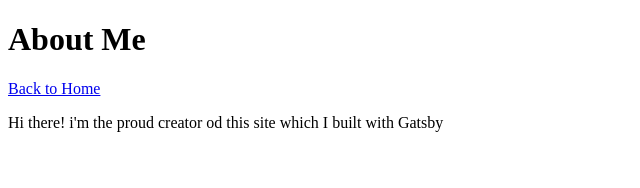
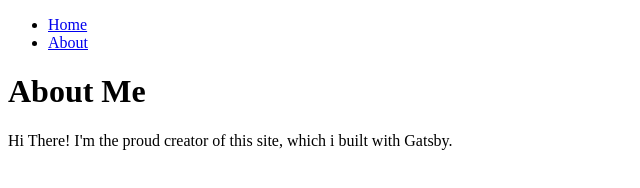
Before and after one commit to ecupaio/my-first-gatsby-site, a Gatsby site: page /about in a window 1280 px wide. Shown: the whole page, without its empty margins (0-640 px from the left). Built offline with nearby package versions, Linux system fonts and the light colour scheme; Gatsby itself is replaced by a stand-in of ours.

Commit message:
added layout for pages

```diff
--- /dev/null
+++ b/src/components/layout.js
@@ -0,0 +1,26 @@
+import * as React from 'react'
+import { Link } from 'gatsby'
+
+const Layout = ({ pageTitle, children }) => {
+  return(
+    <div>
+      <title>{pageTitle}</title>
+      <nav>
+        <ul>
+          <li>
+            <Link to="/">Home</Link>
+          </li>
+          <li>
+            <Link to="/about">About</Link>
+          </li>
+        </ul>
+      </nav>
+      <main>
+        <h1>{pageTitle}</h1>
+        {children}
+      </main>
+    </div>
+  )
+}
+
+export default Layout
--- a/src/pages/about.js
+++ b/src/pages/about.js
@@ -1,14 +1,11 @@
 import * as React from "react"
-import { Link } from "gatsby"
+import Layout from '../components/layout'
 
 const AboutPage = () => {
   return (
-    <main>
-      <title>About Me</title>
-      <h1>About Me</h1>
-      <Link to="/">Back to Home</Link>
-      <p>Hi there! i'm the proud creator od this site which I built with Gatsby</p>
-    </main>
+    <Layout pageTitle="About Me">
+      <p>Hi There! I'm the proud creator of this site, which i built with Gatsby.</p>
+    </Layout>
   )
 }
 
```
Also changed, not shown: src/pages/index.js (+6 -8 lines).
